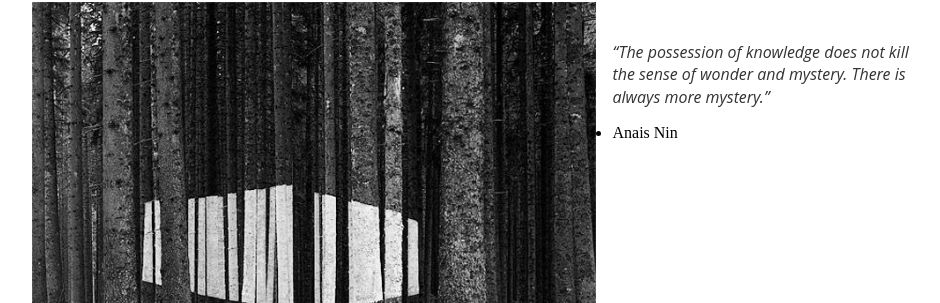
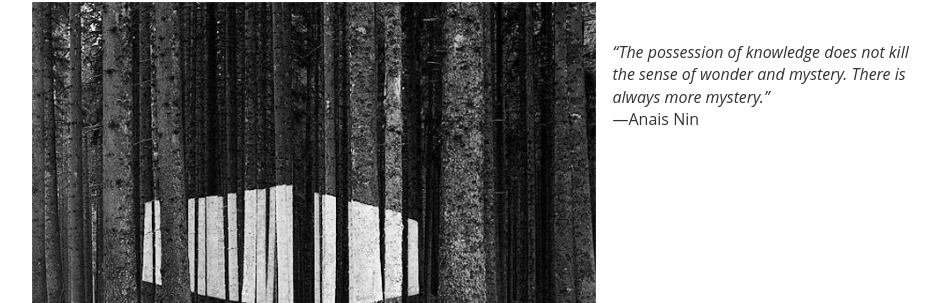
Before and after one commit to karinanw/karinanw.github.io, a Jekyll site: the page built from index.md, in a window 1280 px wide. Shown: the part 165-468 px from the top of the page, without its empty margins (160-1100 px from the left). Built offline with Jekyll 4.4.1, drawn with Linux system fonts in a browser that asks for light colours.

```diff
--- a/index.md
+++ b/index.md
@@ -7,4 +7,4 @@ title: Karina Wratschko | Art Librarian
 </span>
 
 *"The possession of knowledge does not kill the sense of wonder and mystery. There is always more mystery."*
-- Anais Nin
+—Anais Nin
```
